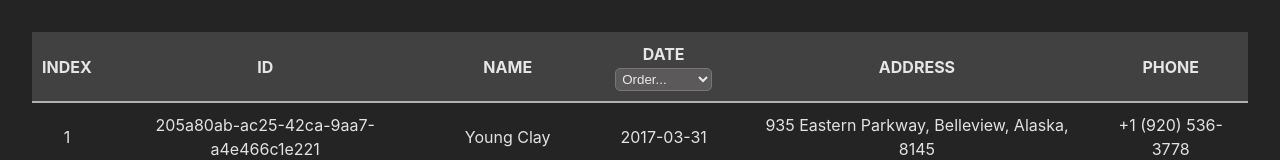
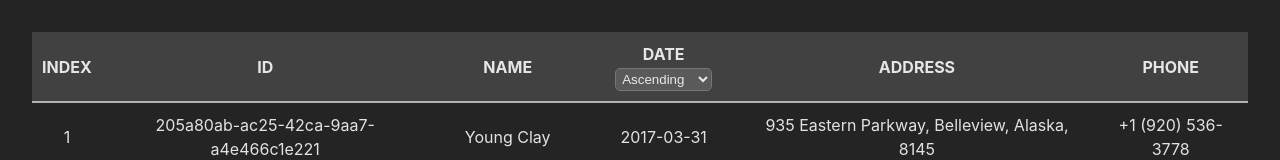
Before and after one commit to KimiaMontazeri/users-table, a React (Vite) app: page / in a window 1280 px wide. Shown: the top 160 px of the page. Built offline with nearby package versions, Linux system fonts and the light colour scheme.

Commit message:
feat: save the ordering in url search params

```diff
--- a/src/App.tsx
+++ b/src/App.tsx
@@ -1,10 +1,16 @@
 import UsersTable from "./components/UsersTable";
 import { getURLSearchParam } from "./utils/SearchParams";
 import "./App.css";
+import {
+  ORDER_URL_SEARCH_PARAM,
+  PAGE_URL_SEARCH_PARAM,
+} from "./constants/constants";
+import { Order } from "./components/SortSelect";
 
 function App() {
-  const page = Number(getURLSearchParam("page"));
-  return <UsersTable page={page} />;
+  const page = Number(getURLSearchParam(PAGE_URL_SEARCH_PARAM));
+  const order = getURLSearchParam(ORDER_URL_SEARCH_PARAM) as Order;
+  return <UsersTable page={page} order={order} />;
 }
 
 export default App;
--- a/src/components/SortSelect/SortSelect.tsx
+++ b/src/components/SortSelect/SortSelect.tsx
@@ -1,10 +1,10 @@
 import { ChangeEvent } from "react";
 
-export type SelectValue = "asc" | "desc";
+export type Order = "asc" | "desc";
 
 type SortSelectProps = {
-  handleChange: (selectedValue: SelectValue) => void;
-  selectedOption?: SelectValue;
+  handleChange: (selectedValue: Order) => void;
+  selectedOption?: Order;
 };
 
 export default function SortSelect({
@@ -13,7 +13,7 @@ export default function SortSelect({
 }: SortSelectProps) {
   const onChange = (event: ChangeEvent<HTMLSelectElement>) => {
     event.preventDefault();
-    handleChange(event.target.value as SelectValue);
+    handleChange(event.target.value as Order);
   };
 
   return (
--- a/src/components/SortSelect/index.ts
+++ b/src/components/SortSelect/index.ts
@@ -1,2 +1,2 @@
 export { default } from "./SortSelect";
-export type { SelectValue } from "./SortSelect";
+export type { Order } from "./SortSelect";
--- a/src/components/UsersTable/UsersTable.tsx
+++ b/src/components/UsersTable/UsersTable.tsx
@@ -1,12 +1,19 @@
 import { useEffect, useState } from "react";
 import records from "../../records.json";
+import { setURLSearchParam } from "../../utils/SearchParams";
+import { ORDER_URL_SEARCH_PARAM } from "../../constants/constants";
 import Pagination from "../Pagination";
 import User from "./User/User";
 import SortSelect from "../SortSelect";
-import type { SelectValue } from "../SortSelect";
+import type { Order } from "../SortSelect";
 
 /* Types */
 export type UserDataProps = (typeof records)[number];
+
+type UsersTableProps = {
+  page?: number;
+  order?: Order;
+};
 
 /* Constants */
 const KEYS = Object.keys(records[0]);
@@ -14,13 +21,14 @@ const LENGTH = records.length;
 const FIRST_PAGE = 1;
 const PAGE_SIZE = 10;
 
-export default function UsersTable({ page }: { page?: number }) {
-  const isPageValid = page && page > 0 && page < LENGTH / PAGE_SIZE;
+export default function UsersTable({ page, order }: UsersTableProps) {
+  const isValidPage = page && page > 0 && page < LENGTH / PAGE_SIZE;
   const [currentPage, setCurrentPage] = useState(
-    isPageValid ? page : FIRST_PAGE
+    isValidPage ? page : FIRST_PAGE
   ); // 1-indexed
   const [data, setData] = useState(records);
   const [currentUsersData, setCurrentUsersData] = useState<UserDataProps[]>();
+  const [sortOrder, setSortOrder] = useState<Order | undefined>(order);
 
   const calculateCurrentUsersData = () => {
     const start = (currentPage - 1) * PAGE_SIZE;
@@ -28,18 +36,25 @@ export default function UsersTable({ page }: { page?: number }) {
     setCurrentUsersData(data.slice(start, end));
   };
 
-  const handleSelectSortingCriteria = (selectedValue: SelectValue) => {
+  const saveSortingOrderToURL = (order: Order) => {
+    setURLSearchParam(ORDER_URL_SEARCH_PARAM, order);
+  };
+
+  const handleSelectSortingOrder = (order: Order) => {
     const sorted = data.sort((a, b) => {
       const date1 = Date.parse(a.date);
       const date2 = Date.parse(b.date);
-      if (selectedValue === "desc") {
+      if (order === "desc") {
         return date1 > date2 ? -1 : 1;
       }
       return date1 < date2 ? -1 : 1;
     });
-    console.log({ sorted });
+
     setData(sorted);
     calculateCurrentUsersData();
+
+    setSortOrder(order);
+    saveSortingOrderToURL(order);
   };
 
   useEffect(() => {
@@ -58,7 +73,10 @@ export default function UsersTable({ page }: { page?: number }) {
                 return (
                   <th key={index}>
                     <span>{key.toUpperCase()}</span>
-                    <SortSelect handleChange={handleSelectSortingCriteria} />
+                    <SortSelect
+                      handleChange={handleSelectSortingOrder}
+                      selectedOption={sortOrder}
+                    />
                   </th>
                 );
               }
```
